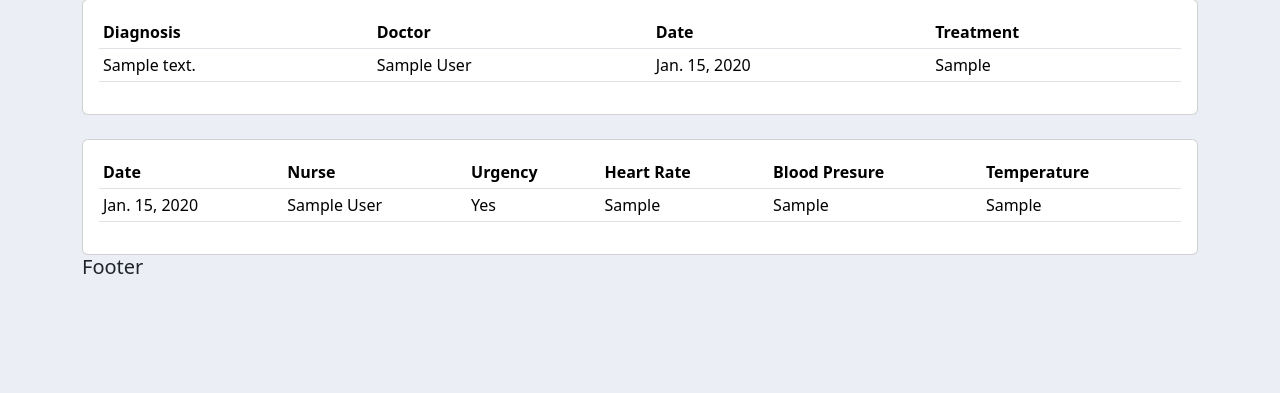
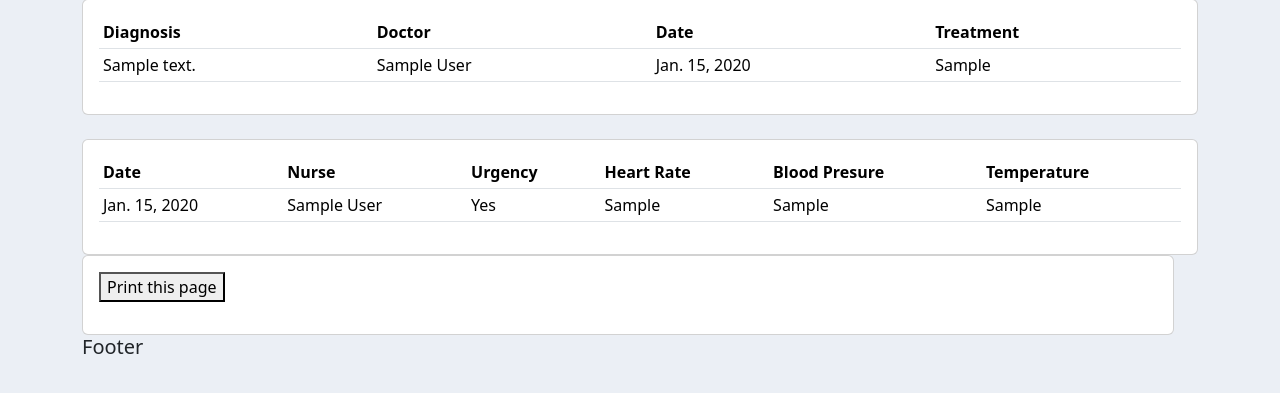
Before and after one commit to niqolla/hospital_managment_app_django, a Django app: template accounts/templates/accounts/user.html in a window 1280 px wide. Shown: the part 225-618 px from the top of the page. Run offline with Django 4.2, Linux system fonts and the light colour scheme; tables that the repository leaves empty hold one stand-in row (values such as "Sample post"); the template is opened without the code that fills it: values that come from a table or form of the project are taken from there, most other values are stand-ins (such as "Sample title", 1, 10 or a date in 2020).

Commit message:
all done

```diff
--- a/accounts/templates/accounts/main.html
+++ b/accounts/templates/accounts/main.html
@@ -11,16 +11,27 @@
     <link href="https://cdn.jsdelivr.net/npm/bootstrap@5.3.0-alpha1/dist/css/bootstrap.min.css" rel="stylesheet" integrity="sha384-GLhlTQ8iRABdZLl6O3oVMWSktQOp6b7In1Zl3/Jr59b6EGGoI1aFkw7cmDA6j6gD" crossorigin="anonymous">
     <link rel="stylesheet" type="text/css" href="{% static '/css/main.css' %}">
 
+    <style>
+        @media print {
+            .not-printable {
+                display: none;
+            }
+}
+    </style>
 </head>
 <body>
     <div class="container">
+        <div class="not-printable">
         {% include 'accounts/navbar.html' %}
+        </div>
 
         {% block content %}
 
         {% endblock %}
 
+        <div class="not-printable">
         <h5>Footer</h5>
+        </div>
 
     </div>
 
--- a/accounts/templates/accounts/navbar.html
+++ b/accounts/templates/accounts/navbar.html
@@ -12,9 +12,13 @@
 
       <a href="{% url 'home' %}"><img src="{% static 'images/logo.png' %}" class="logo"></a>
 
+      {% if request.user.groups.all.0.name != 'Patient' %}
+
       <button class="navbar-toggler" type="button" data-toggle="collapse" data-target="#navbarNav" aria-controls="navbarNav" aria-expanded="false" aria-label="Toggle navigation">
         <span class="navbar-toggler-icon"></span>
       </button>
+
+      {% endif %}
 
       <div class="collapse navbar-collapse" id="navbarNav">
 
--- a/accounts/templates/accounts/user.html
+++ b/accounts/templates/accounts/user.html
@@ -41,7 +41,6 @@
             </div>
         </div>
     </div>
-
 <br>
     <div class="row">
         <div class="col-md">
@@ -70,6 +69,19 @@
                 </table>
             </div>
         </div>
+
+        <div class="row">
+            <div class="col-md">
+                <div class="card card-body">
+                    <table class= "table table-sm">
+                    <div class="not-printable">
+                        <button onclick="window.print()">Print this page</button>
+                    </div>
+                    </table>
+                </div>
+            </div>
+        </div>
+
     </div>
 
 {% endblock %}
--- a/accounts/views.py
+++ b/accounts/views.py
@@ -13,8 +13,6 @@ from .decorators import *
 from .models import *
 from .forms import *
 from .filters import *
-
-import csv
 
 ########################################################################
 #################### DASHBOARD  #####################################
--- a/website/settings.py
+++ b/website/settings.py
@@ -38,7 +38,6 @@ INSTALLED_APPS = [
     'django.contrib.messages',
     'django.contrib.staticfiles',
     'accounts',
-
     'django_filters',
 ]
 
```
